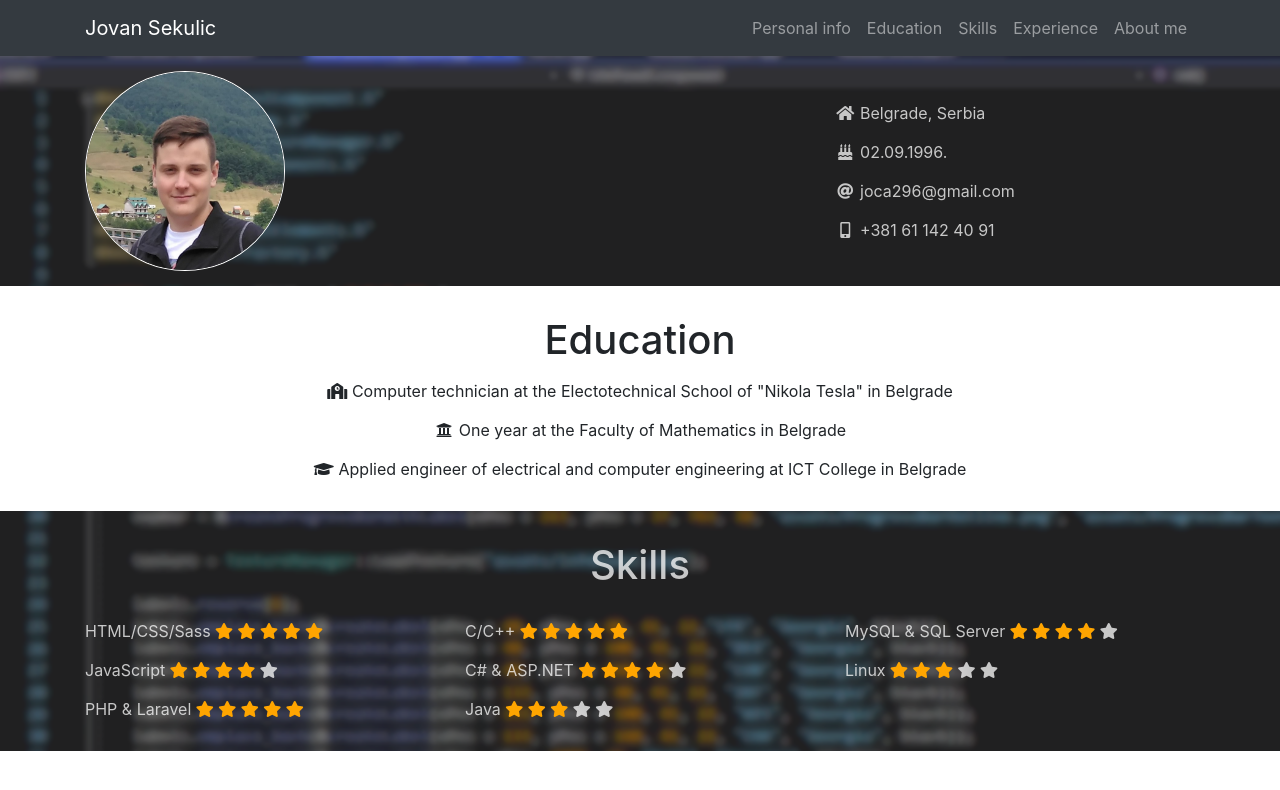
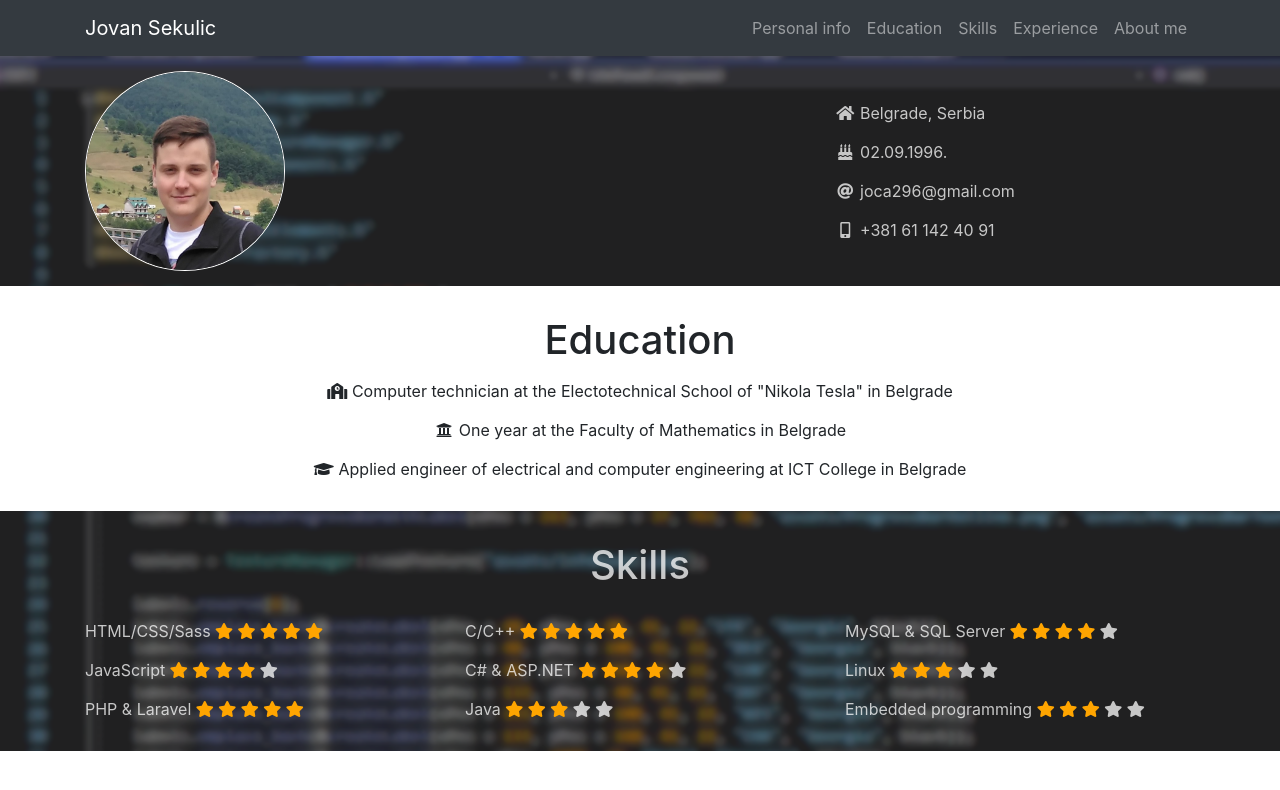
Before and after one commit to joca296/joca296.github.io, a plain HTML site: page index.html in a window 1280 px wide. Drawn offline with nearby package versions, Linux system fonts and the light colour scheme.

Commit message:
updated skills

```diff
--- a/index.html
+++ b/index.html
@@ -147,7 +147,14 @@
                                     <span class="fa fa-star"></span>
                                     <span class="fa fa-star"></span>
                                 </li>
-                                <li></li>
+                                <li>
+                                    Embedded programming
+                                    <span class="fa fa-star checked"></span>
+                                    <span class="fa fa-star checked"></span>
+                                    <span class="fa fa-star checked"></span>
+                                    <span class="fa fa-star"></span>
+                                    <span class="fa fa-star"></span>
+                                </li>
                             </ul>
                         </div>
                     </div>
```
